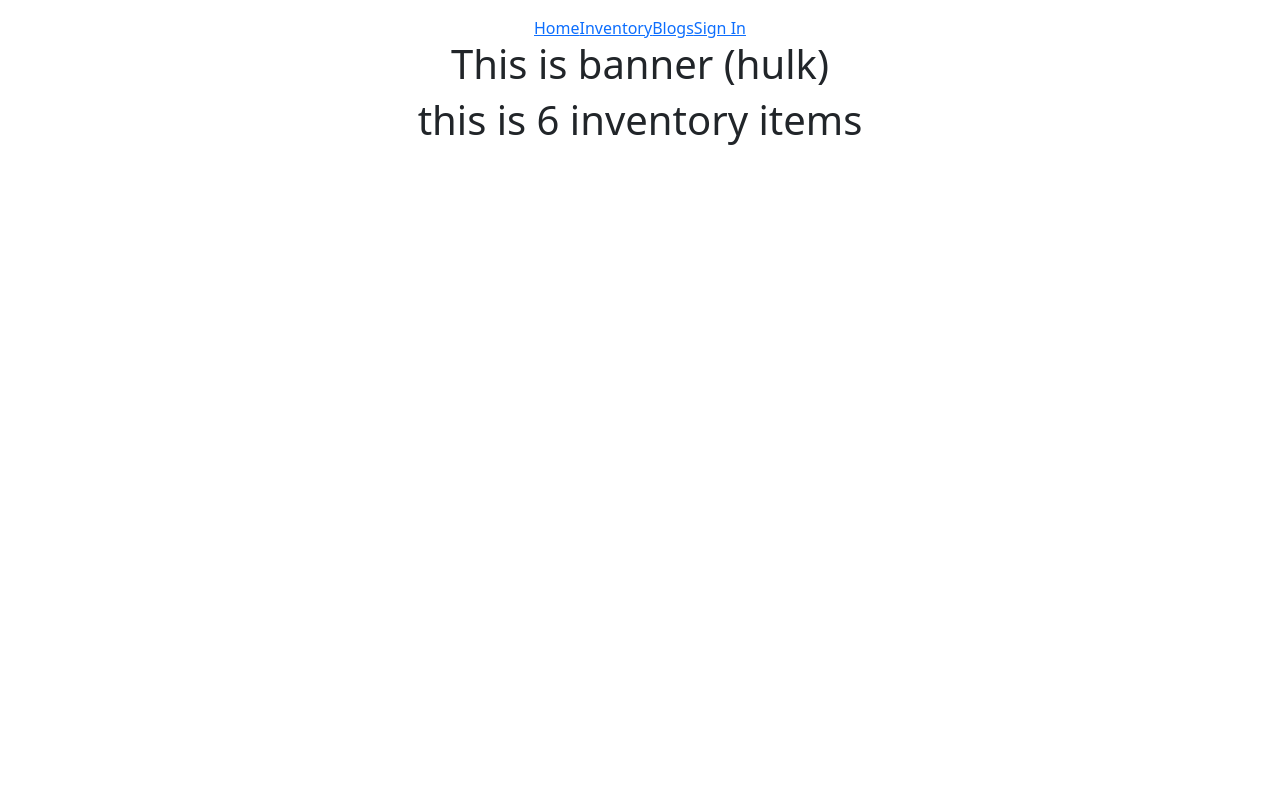
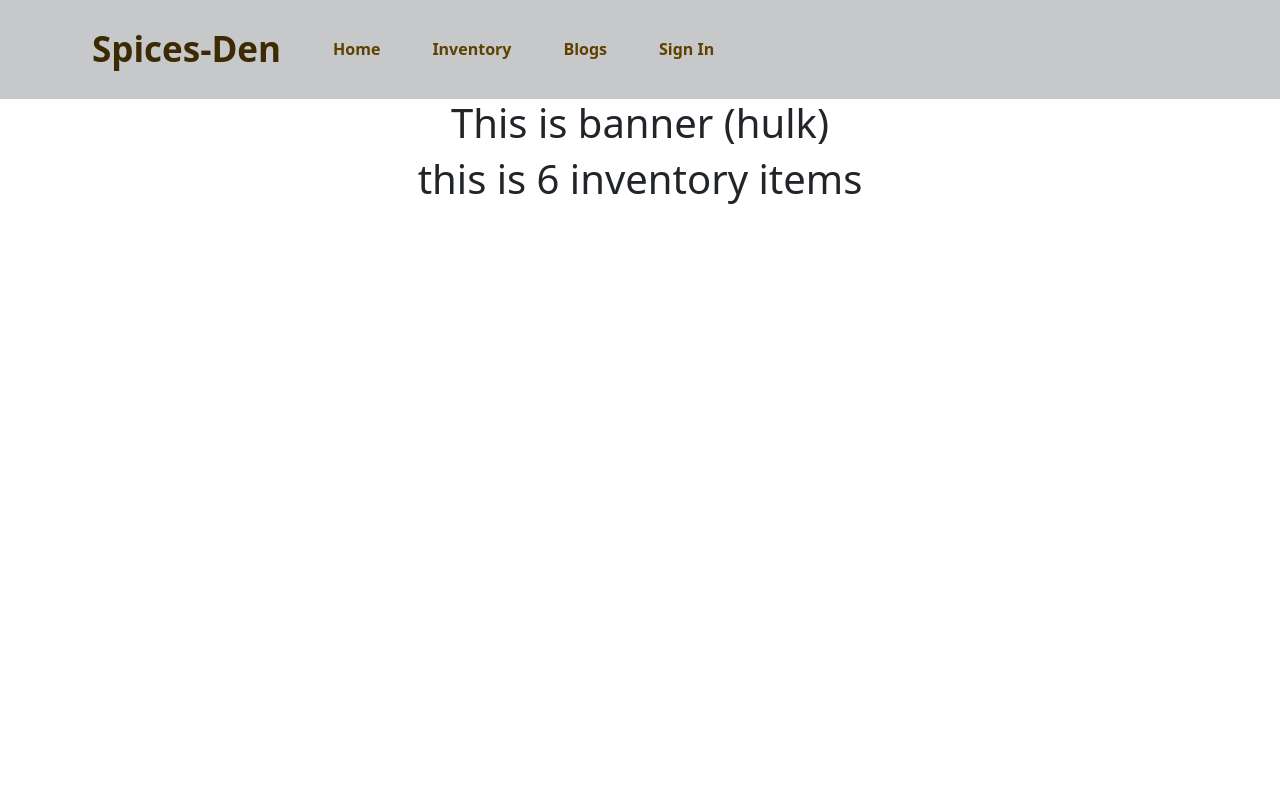
Before and after one commit to zunuu/Spices-Den, a React (Create React App) app: page / in a window 1280 px wide. Shown: the top 800 px of the page. Built offline with nearby package versions, Linux system fonts and the light colour scheme.

Commit message:
nav-done

```diff
--- a/src/Components/Header/Header.css
+++ b/src/Components/Header/Header.css
@@ -1,3 +1,28 @@
-.header {
-    /* min-height: 100vh; */
+.brandname {
+    font-size: 35px;
+    padding: 0 !important;
+    background-color: transparent !important;
+    color: rgb(59, 42, 3);
+
 }
+
+.brandname:hover {
+    color: rgb(95, 3, 3) !important;
+
+}
+
+.header a {
+    text-decoration: none;
+    color: rgb(94, 64, 0);
+    font-weight: 600;
+    padding: 15px 10px;
+    transition: 0.5s;
+}
+
+.header a :hover {
+    text-decoration: none;
+    color: rgb(255, 255, 255);
+    background-color: rgba(68, 14, 14, 0.733);
+    border-radius: 50%;
+
+}
--- a/src/Components/Header/Header.js
+++ b/src/Components/Header/Header.js
@@ -1,30 +1,57 @@
+import { Button } from 'bootstrap';
 import React from 'react';
-import { Nav } from 'react-bootstrap';
+import { Container, Nav, Navbar } from 'react-bootstrap';
 import { Link } from 'react-router-dom';
 import './Header.css';
 const Header = () => {
     return (
         <div className='header'>
-            <div className='container p-0'>
-                <Nav className="justify-content-center text-secondary  mt-3" activeKey="/home">
-                    <Nav.Item>
-                        <Link className='navItems ' to="/home">Home</Link>
-                    </Nav.Item>
-                    <Nav.Item>
-                        <Link className='navItems ' to="/inventory">Inventory</Link>
-                    </Nav.Item>
-                    <Nav.Item>
-                        <Link className='navItems ' to="/blogs">Blogs</Link>
-                    </Nav.Item>
-                    <Nav.Item>
-                        <Link className='navItems ' to="/signIn">Sign In</Link>
-                    </Nav.Item>
+
+            <Navbar collapseOnSelect expand="lg" bg="dark bg-opacity-25" variant="dark">
+                <Container>
+                    <Navbar.Brand href="#home">
+                        <Link className='brandname' to='/'><strong className='brandname'>Spices-</strong><span className='brandname'>Den</span></Link>
+                    </Navbar.Brand>
+                    <Navbar.Toggle className='bg-success bg-opacity-75 border-0 px-3 py-2' aria-controls="responsive-navbar-nav" />
+                    <Navbar.Collapse id="responsive-navbar-nav">
+                        <Nav className="navlinks">
+                            <Nav.Link href="#home">
+                                <Link className="mx-2 " to='/home'>Home</Link>
+                            </Nav.Link>
+
+
+                            <Nav.Link href="#services">
+                                <Link className="  mx-2 " to='/inventory'>Inventory</Link>
+                            </Nav.Link>
 
 
 
-                </Nav>
-            </div >
-        </div>
+
+
+                            <Nav.Link href="#blogs">
+                                <Link className=" mx-2 " to='/blogs'>Blogs</Link>
+                            </Nav.Link>
+
+
+                            <Nav.Link href="#aboutme">
+                                <Link className=" mx-2 " to='/signIn'>Sign In</Link>
+                            </Nav.Link>
+
+
+
+
+
+
+
+                        </Nav>
+
+                    </Navbar.Collapse>
+                </Container>
+
+            </Navbar>
+
+        </div >
+
     );
 };
 
--- a/src/Components/Main/Homepage/Home/Banner.js
+++ b/src/Components/Main/Homepage/Home/Banner.js
@@ -1,8 +1,9 @@
+import { Button } from 'bootstrap';
 import React from 'react';
 
 const Banner = () => {
     return (
-        <div>
+        <div className=''>
             <h1>This is banner (hulk)</h1>
         </div>
     );
```
